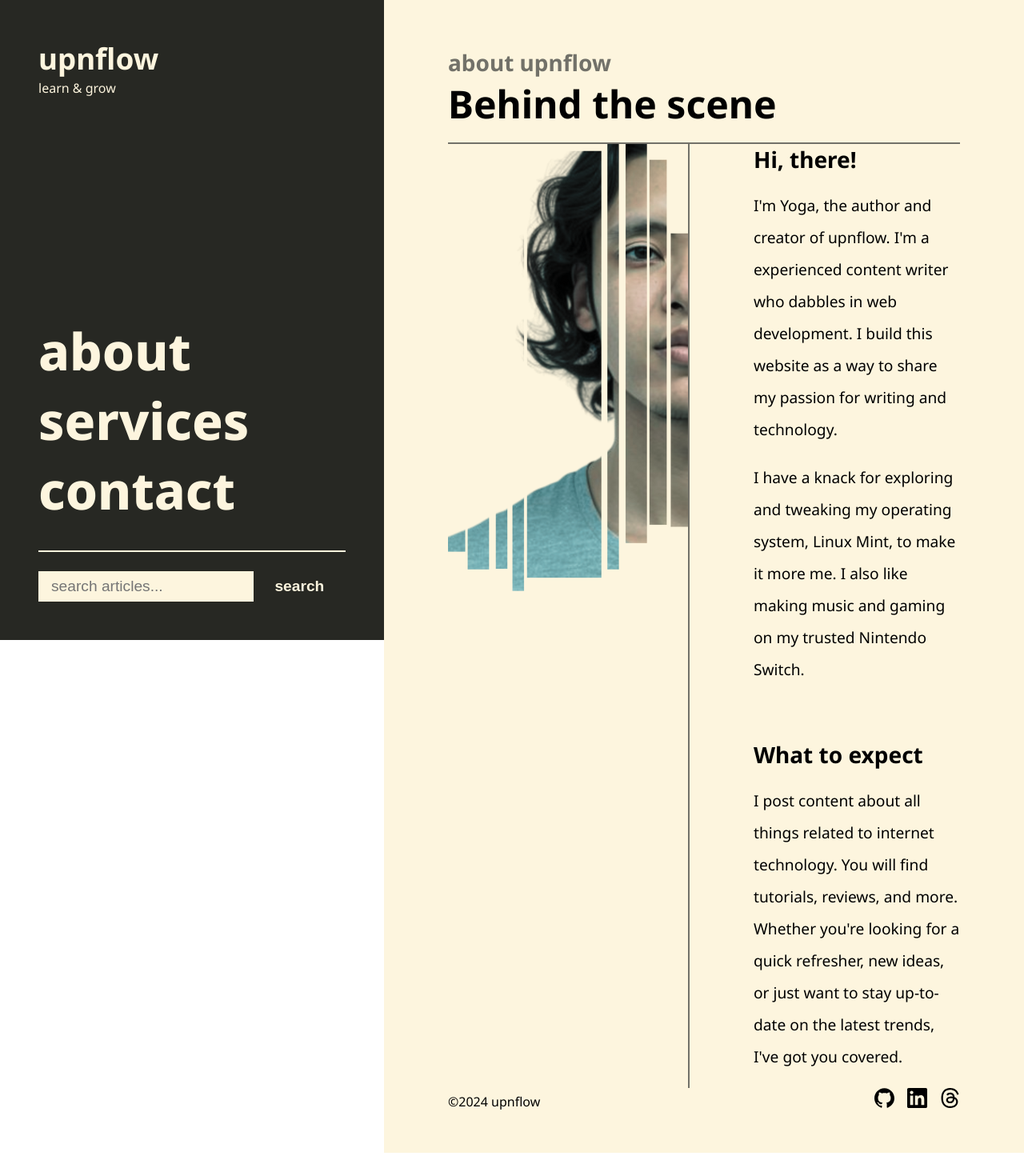
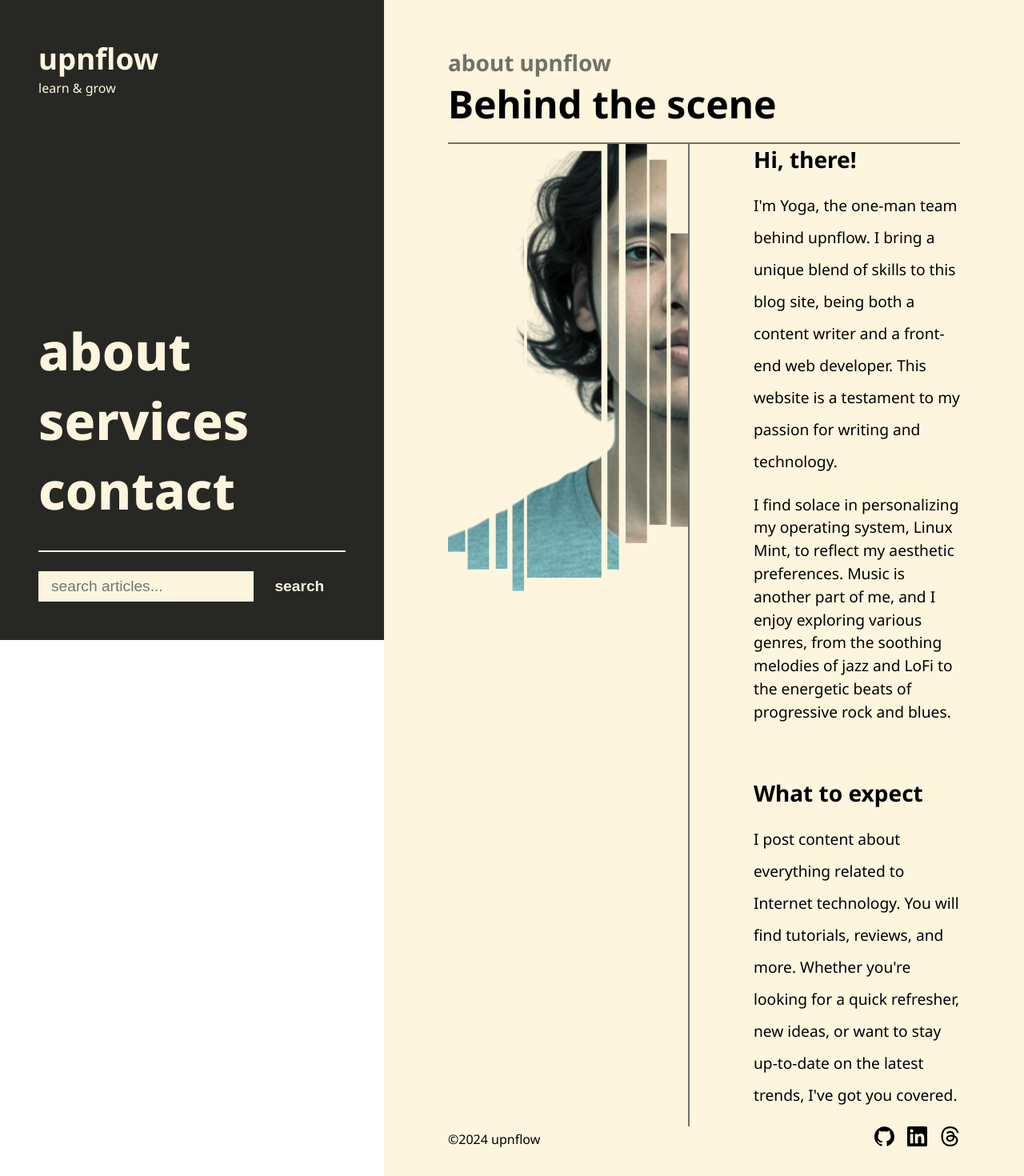
Before and after one commit to yogskr/upnflow, a Next.js app: page /about in a window 1280 px wide. Shown: the top 1470 px of the page at 80% size. Before the commit the page ends 1441 px from the top, so only its background shows below. Built offline with nearby package versions, Linux system fonts and the light colour scheme.

Commit message:
Modified the about text

```diff
--- a/app/about/page.js
+++ b/app/about/page.js
@@ -23,23 +23,26 @@ export default function AboutPage() {
           <div>
             <h3 className={styles.aboutUs}>Hi, there!</h3>
             <p className={styles.aboutParagraph}>
-              I'm Yoga, the author and creator of upnflow. I'm a experienced
-              content writer who dabbles in web development. I build this
-              website as a way to share my passion for writing and technology.
+              I'm Yoga, the one-man team behind upnflow. I bring a unique blend
+              of skills to this blog site, being both a content writer and a
+              front-end web developer. This website is a testament to my passion
+              for writing and technology.
             </p>
-            <p className={styles.aboutParagraph}>
-              I have a knack for exploring and tweaking my operating system,
-              Linux Mint, to make it more me. I also like making music and
-              gaming on my trusted Nintendo Switch.
+            <p className={styles.aboutParagraphTwo}>
+              I find solace in personalizing my operating system, Linux Mint, to
+              reflect my aesthetic preferences. Music is another part of me, and
+              I enjoy exploring various genres, from the soothing melodies of
+              jazz and LoFi to the energetic beats of progressive rock and
+              blues.
             </p>
           </div>
           <div>
             <h3 className={styles.ourMission}>What to expect</h3>
             <p className={styles.aboutParagraph}>
-              I post content about all things related to internet technology.
+              I post content about everything related to Internet technology.
               You will find tutorials, reviews, and more. Whether you're looking
-              for a quick refresher, new ideas, or just want to stay up-to-date
-              on the latest trends, I've got you covered.
+              for a quick refresher, new ideas, or want to stay up-to-date on
+              the latest trends, I've got you covered.
             </p>
           </div>
         </section>
```
